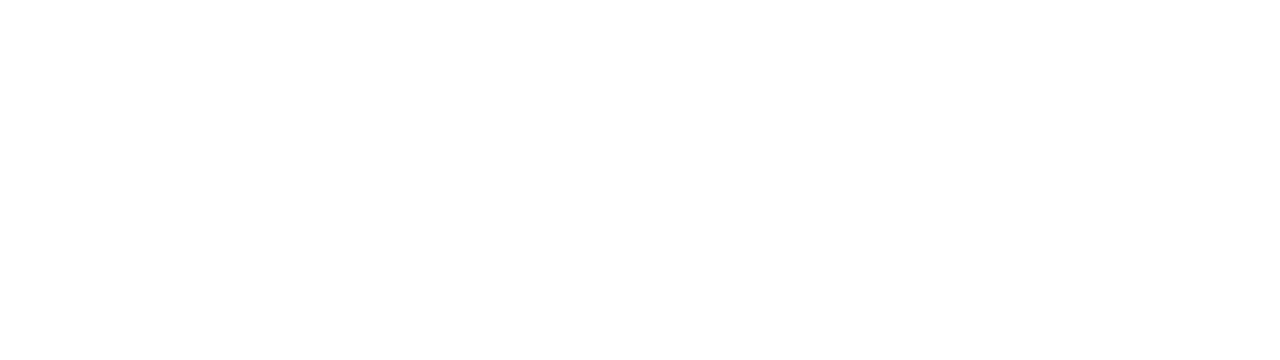
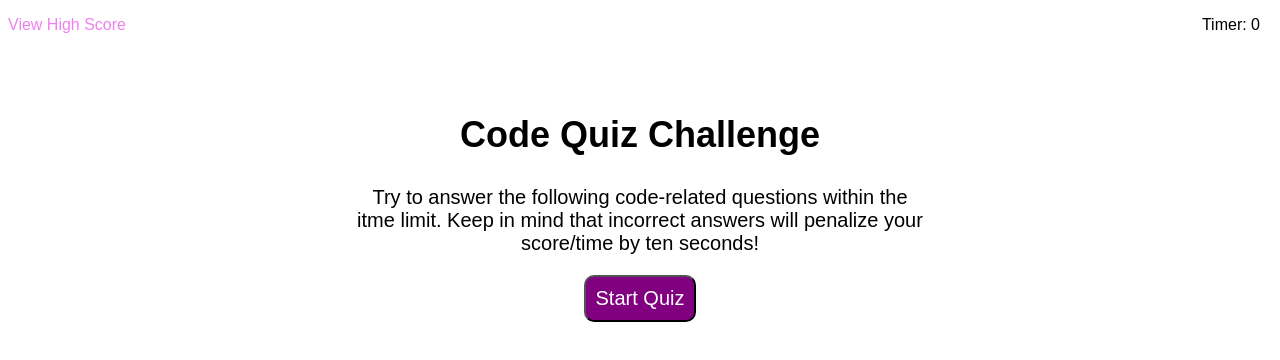
Before and after one commit to zhanzhanLiu/code-quiz, a plain HTML site: page index.html in a window 1280 px wide. Drawn offline with Linux system fonts and the light colour scheme.

Commit message:
finish the timer function and welcome page

```diff
--- a/assets/css/style.css
+++ b/assets/css/style.css
@@ -0,0 +1,38 @@
+body{
+    font-family: Arial, Helvetica, sans-serif;
+}
+.score{
+    color: violet;
+}
+
+.timer{
+    position: absolute;
+    top: 0;
+    right:20px;
+}
+
+.welcome{
+    margin: 80px auto;
+    text-align: center;
+    display: block;
+    width: 45%;
+
+}
+
+.welcome h2{
+    font-weight: bold;
+    font-size: 36px;
+}
+
+.welcome p {
+    font-size: 20px;
+}
+
+.welcome button{
+    padding: 10px;
+    font-size: 20px;
+    background-color: purple;
+    cursor: pointer;
+    color: white;
+    border-radius: 10px;
+}
--- a/assets/js/script.js
+++ b/assets/js/script.js
@@ -0,0 +1,20 @@
+// Timer
+var timerEI = document.getElementById("countdown");
+
+function countdown(){
+    var timeLeft = 5;
+    var timeInterval = setInterval(function(){
+        if (timeLeft > 0){
+            timerEI.textContent = "Timer: " + timeLeft;
+            timeLeft--
+            console.log(timeLeft)
+        }
+        else {
+            timerEI.textContent = "Timer: " + timeLeft;
+            clearInterval(timeInterval);
+        }
+    },1000);
+}
+
+
+// Questions
--- a/index.html
+++ b/index.html
@@ -10,6 +10,33 @@
 </head>
 
 <body>
+    <!-- View High Score -->
+    <section>
+        <p class = "score">View High Score</p>
+    </section>
+
+    <!-- Timer -->
+    <section class = "timer">
+        <p id = "countdown"> Timer: 0 </p>
+    </section>
+
+    <!-- Welcome Page -->
+    <section class="welcome">
+        <h2>Code Quiz Challenge</h2>
+        <p>Try to answer the following code-related questions within the itme limit. Keep in mind that incorrect answers will penalize your score/time by ten seconds!</p>
+        <button>Start Quiz</button>
+    </section>
+    <!-- Question -->
+    <section class = "questionContent">
+        <h2 id = "question"></h2>
+        <!-- <ol id = "options">
+            <li><button>123</button></li>
+            <li>234</li>
+            <li>345</li>
+            <li>456</li>
+
+        </ol> -->
+    </section>
     <script src="./assets/js/script.js"></script>
 </body>
 </html>
```
